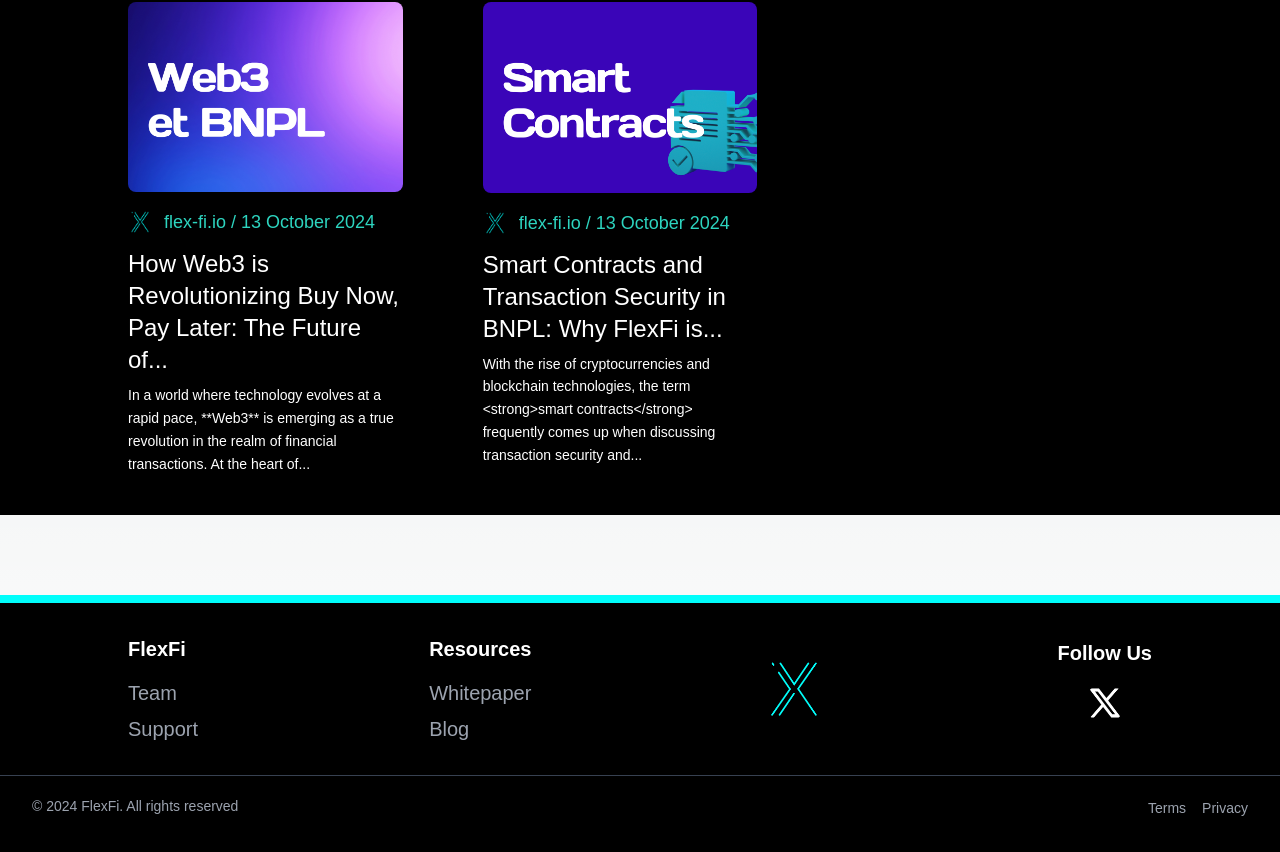
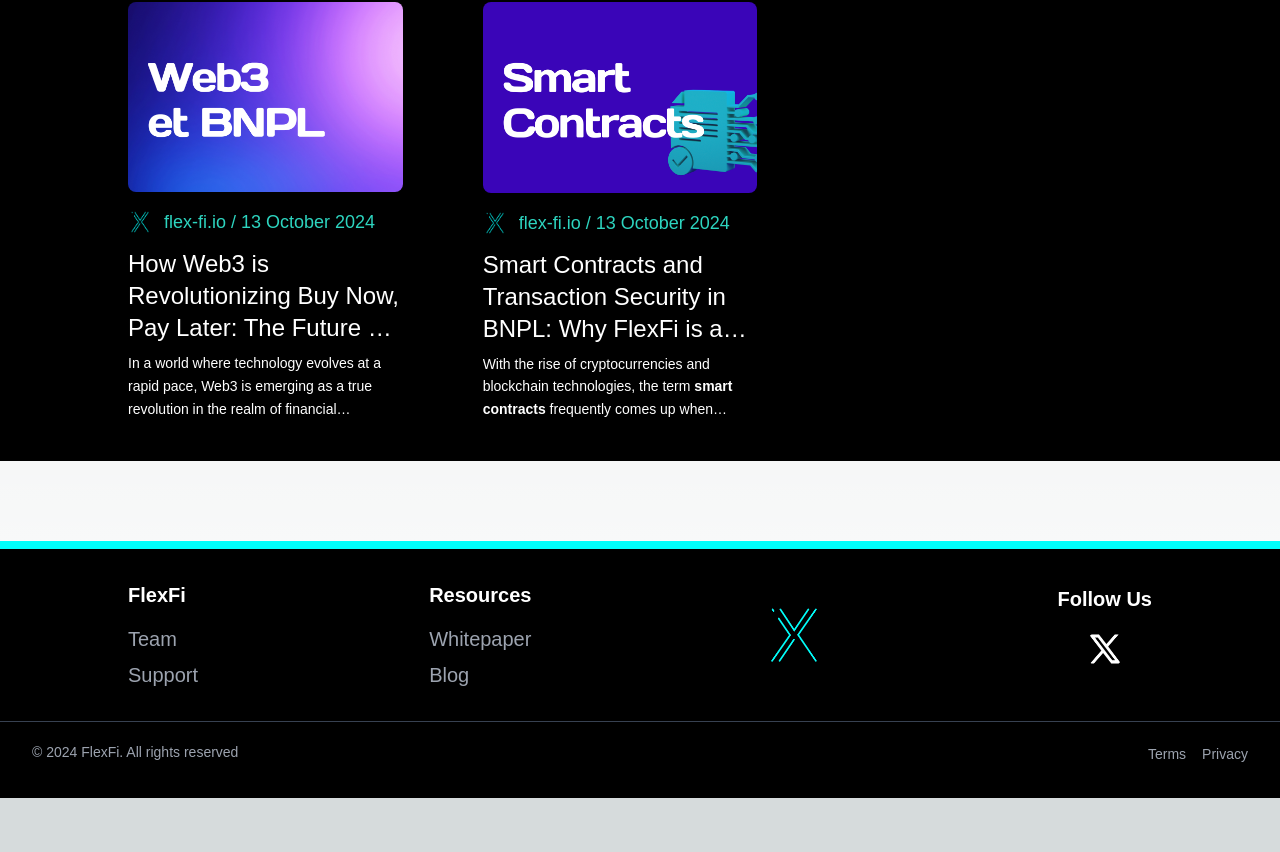
Before and after one commit to MickaelSanches/FlexFi-B-ta, a Next.js app: page /blog in a window 1280 px wide. Shown: the part 709-1561 px from the top of the page. After the commit the page ends 1507 px from the top, so only its background shows below. Built offline with nearby package versions, Linux system fonts and the light colour scheme; a web font is replaced by a local one.

Commit message:
line-clamp article and delete resum and titleMini

```diff
--- a/package.json
+++ b/package.json
@@ -12,6 +12,7 @@
     "@eslint/config-array": "^0.18.0",
     "@eslint/object-schema": "^2.1.4",
     "@solana/web3.js": "^1.95.3",
+    "@tailwindcss/line-clamp": "^0.4.4",
     "@types/firebase": "^2.4.32",
     "axios": "^1.7.7",
     "date-fns": "^4.1.0",
--- a/src/@Types/article.ts
+++ b/src/@Types/article.ts
@@ -9,9 +9,7 @@ export interface Article {
   date: string;
   urlImageMini: string; // Image principale de l'article
   mainUrlImage: string;
-  titleMini: string;
   title: string; // Titre de l'article
-  resum: string; // Résumé court pour la page de blog
   introduction: string;
   contentSections: ContentSection[]; // Sections de contenu détaillé avec titres, textes et images
   conclusion: string; // Conclusion de l'article
--- a/src/components/Article.tsx
+++ b/src/components/Article.tsx
@@ -27,14 +27,15 @@ const ArticleComp = ({ article }: ArticleCompProps) => {
       </div>
 
       {/* Article title */}
-      <h3 className="font-display text-white text-2xl mb-2">
-        {article.titleMini}
+      <h3 className="font-display text-white text-2xl mb-2 line-clamp-3">
+        {article.title}
       </h3>
 
       {/* Article summary */}
-      <p className="font-sans text-white text-sm leading-relaxed">
-        {article.resum}
-      </p>
+      <p
+        className="font-sans text-white text-sm leading-relaxed line-clamp-3"
+        dangerouslySetInnerHTML={{ __html: article.introduction }}
+      ></p>
     </div>
   );
 };
--- a/src/data/articlesBlog.ts
+++ b/src/data/articlesBlog.ts
@@ -6,12 +6,8 @@ export const articlesBlog: Article[] = [
     date: "13 October 2024",
     urlImageMini: "/images/Mini-web3-bnpl-FlexFi.webp",
     mainUrlImage: "/images/articles/Article-web3-FlexFi.webp",
-    titleMini:
-      "How Web3 is Revolutionizing Buy Now, Pay Later: The Future of...",
     title:
       "How Web3 is Revolutionizing Buy Now, Pay Later: The Future of Transactions without Banks",
-    resum:
-      "In a world where technology evolves at a rapid pace, **Web3** is emerging as a true revolution in the realm of financial transactions. At the heart of...",
     introduction: `In a world where technology evolves at a rapid pace, Web3 is emerging as a true revolution in the realm of financial transactions. At the heart of this transformation is a key innovation: <strong>Buy Now, Pay Later with cryptocurrencies</strong> (BNPL). This technology is redefining how consumers and merchants interact, without the need for traditional banking intermediaries. <br/><br/>
 Let’s explore how Web3 is revolutionizing BNPL and what it means for the future of payments.`,
     contentSections: [
@@ -62,13 +58,9 @@ In the near future, <strong>global transactions</strong> could become as simple
     date: "13 October 2024",
     urlImageMini: "/images/Mini-Smartcontracts-FlexFi.webp",
     mainUrlImage: "/images/articles/smartContract.png",
-    titleMini:
-      "Smart Contracts and Transaction Security in BNPL: Why FlexFi is...",
 
     title:
       "Smart Contracts and Transaction Security in BNPL: Why FlexFi is a Game Changer",
-    resum:
-      "With the rise of cryptocurrencies and blockchain technologies, the term <strong>smart contracts</strong> frequently comes up when discussing transaction security and...",
     introduction: `With the rise of cryptocurrencies and blockchain technologies, the term <strong>smart contracts</strong> frequently comes up when discussing transaction security and transparency. In the context of <strong>Buy Now, Pay Later</strong> (BNPL), these smart contracts are reshaping how payments are handled, making the process safer and more efficient for both consumers and merchants.<br/> <br/>
 
 In this article, we will explore how smart contracts revolutionize the security of BNPL transactions and why <strong>FlexFi</strong> stands out as a leader in this field.`,
--- a/tailwind.config.ts
+++ b/tailwind.config.ts
@@ -1,4 +1,5 @@
 import type { Config } from "tailwindcss";
+import lineClamp from "@tailwindcss/line-clamp";
 
 const config: Config = {
   content: [
@@ -15,7 +16,7 @@ const config: Config = {
       },
     },
   },
-  plugins: [],
+  plugins: [lineClamp],
 };
 
 export default config;
```
Also changed, not shown: 1 other file (tests, documents, lock files or other folders).
